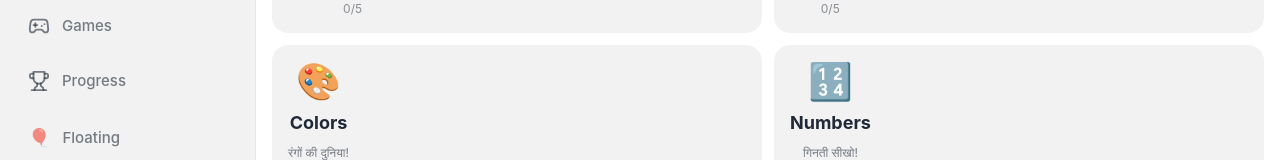
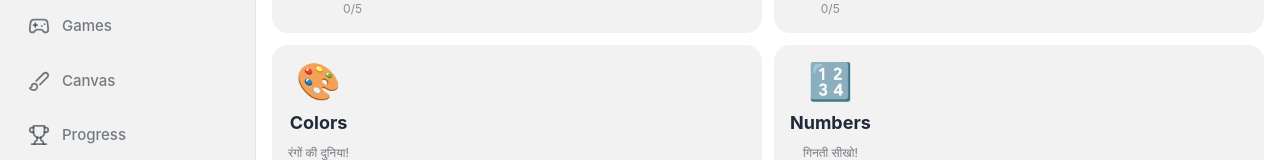
Before and after one commit to madan123051/Learnyourbaby, a React (Vite) app: page / in a window 1280 px wide. Shown: the part 308-468 px from the top of the page. Built offline with nearby package versions, Linux system fonts and the light colour scheme.

Commit message:
fix: restore Magic Canvas tab that was missing from navigation

```diff
--- a/src/App.tsx
+++ b/src/App.tsx
@@ -1,11 +1,12 @@
 import React, { useState, useEffect } from 'react';
-import { Home, Sparkles, Gamepad2, Trophy } from 'lucide-react';
+import { Home, Sparkles, Gamepad2, Trophy, Brush } from 'lucide-react';
 import { TabId, UserProgress } from './types';
 import { HomeScreen } from './components/HomeScreen';
 import { SumiSensei } from './components/SumiSensei';
 import { GamesScreen } from './components/GamesScreen';
 import { StarsScreen } from './components/StarsScreen';
 import { FloatingPlaygroundScreen } from './components/FloatingPlaygroundScreen';
+import { MagicCanvasScreen } from './components/MagicCanvasScreen';
 import { useIsPad } from './hooks/useIsPad';
 
 type Tab = {
@@ -16,10 +17,11 @@ type Tab = {
 };
 
 const TABS: Tab[] = [
-  { id: 'home',               icon: <Home size={22} />,     label: 'Learn',    emoji: '📚' },
-  { id: 'sumi',               icon: <Sparkles size={22} />, label: 'Sumi AI',  emoji: '✨' },
-  { id: 'games',              icon: <Gamepad2 size={22} />, label: 'Games',    emoji: '🎮' },
-  { id: 'stars',              icon: <Trophy size={22} />,   label: 'Progress', emoji: '🏆' },
+  { id: 'home',               icon: <Home size={22} />,        label: 'Learn',    emoji: '📚' },
+  { id: 'sumi',               icon: <Sparkles size={22} />,    label: 'Sumi AI',  emoji: '✨' },
+  { id: 'games',              icon: <Gamepad2 size={22} />,    label: 'Games',    emoji: '🎮' },
+  { id: 'magicCanvas',        icon: <Brush size={22} />,       label: 'Canvas',   emoji: '🎨' },
+  { id: 'stars',              icon: <Trophy size={22} />,      label: 'Progress', emoji: '🏆' },
   { id: 'floatingPlayground', icon: <span className="text-lg">🎈</span>, label: 'Floating', emoji: '🎈' },
 ];
 
@@ -40,7 +42,6 @@ const App: React.FC = () => {
     if (saved) {
       try {
         const parsed = JSON.parse(saved);
-        // Guard against NaN from corrupted localStorage data
         setProgress({
           ...parsed,
           totalStars: !parsed.totalStars || isNaN(parsed.totalStars) ? 0 : parsed.totalStars,
@@ -61,7 +62,7 @@ const App: React.FC = () => {
     }));
   };
 
-  const handleStarsEarned  = (pts: number) => setProgress(p => ({ ...p, totalStars: p.totalStars + pts }));
+  const handleStarsEarned   = (pts: number) => setProgress(p => ({ ...p, totalStars: p.totalStars + pts }));
   const handleQuizCompleted = ()            => setProgress(p => ({ ...p, quizzesCompleted: p.quizzesCompleted + 1 }));
   const handleGamePlayed    = ()            => setProgress(p => ({ ...p, gamesPlayed: p.gamesPlayed + 1 }));
 
@@ -70,6 +71,7 @@ const App: React.FC = () => {
       case 'home':               return <HomeScreen onWordLearned={handleWordLearned} learnedWords={progress.wordsLearned} />;
       case 'sumi':               return <SumiSensei />;
       case 'games':              return <GamesScreen onStarsEarned={handleStarsEarned} onQuizCompleted={handleQuizCompleted} onGamePlayed={handleGamePlayed} />;
+      case 'magicCanvas':        return <MagicCanvasScreen />;
       case 'stars':              return <StarsScreen totalStars={progress.totalStars} wordsLearned={progress.wordsLearned} quizzesCompleted={progress.quizzesCompleted} gamesPlayed={progress.gamesPlayed} />;
       case 'floatingPlayground': return <FloatingPlaygroundScreen onEnterKiosk={onEnterKiosk} />;
       default:                   return null;
@@ -81,8 +83,6 @@ const App: React.FC = () => {
 
   // ─────────────────────────────────────────────
   // KIOSK MODE: full-bleed playground, zero chrome
-  // Enter: tap ⛶ button inside Floating Playground
-  // Exit:  tap 🔒 (top-right, semi-transparent) → confirm OK
   // ─────────────────────────────────────────────
   if (isKioskMode) {
     return (
--- a/src/types.ts
+++ b/src/types.ts
@@ -61,4 +61,4 @@ export interface UserProgress {
 }
 
 // ===== Tab =====
-export type TabId = 'home' | 'sumi' | 'games' | 'stars' | 'floatingPlayground';
+export type TabId = 'home' | 'sumi' | 'games' | 'stars' | 'floatingPlayground' | 'magicCanvas';
```
